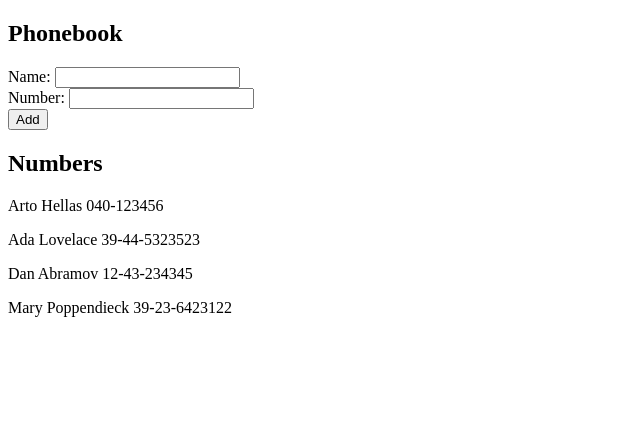
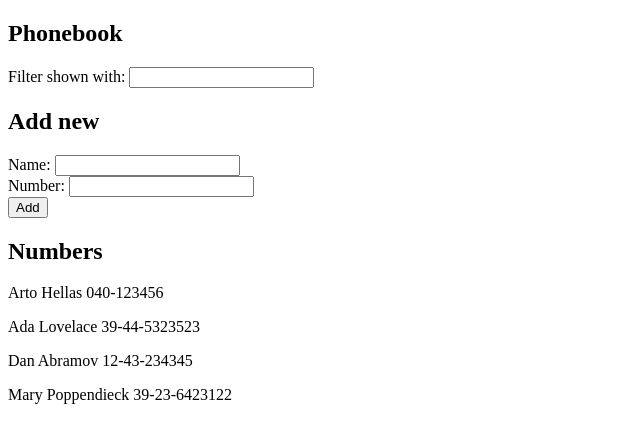
Before and after one commit to Oskulindholm/fullstack, a React (Create React App) app in the folder osa2/puhelinluettelo/: page / in a window 1280 px wide. Shown: the top 442 px of the page, without its empty margins (0-640 px from the left). Built offline with nearby package versions, Linux system fonts and the light colour scheme; the HTML template or start-up script is replaced by a standard one.

Commit message:
Tehtävä 2.9

```diff
--- a/osa2/puhelinluettelo/src/App.js
+++ b/osa2/puhelinluettelo/src/App.js
@@ -9,6 +9,7 @@ const App = () => {
   ])
   const [newName, setNewName] = useState('')
   const [newNumber, setNewNumber] = useState('')
+  const [filter, setFilter] = useState('')
 
   const addPerson = (event) => {
     event.preventDefault()
@@ -40,9 +41,16 @@ const App = () => {
     setNewNumber(event.target.value)
   }
 
+  const handleFilter = (event) => {
+    setFilter(event.target.value)
+  }
+
   return (
     <div>
       <h2>Phonebook</h2>
+      Filter shown with: <input onChange={handleFilter} />
+
+      <h2>Add new</h2>
       <form onSubmit={addPerson}>
         <div>
           Name: <input value={newName} onChange={handleNameChange}/>
@@ -56,7 +64,8 @@ const App = () => {
       </form>
 
       <h2>Numbers</h2>
-        {persons.map(p => <p key={p.name}> {p.name} {p.number}</p>)}
+        {persons.filter(p => p.name.toLowerCase().includes(filter.toLowerCase()))
+          .map(p => <p key={p.name}> {p.name} {p.number}</p>)}
     </div>
   )
 
```
